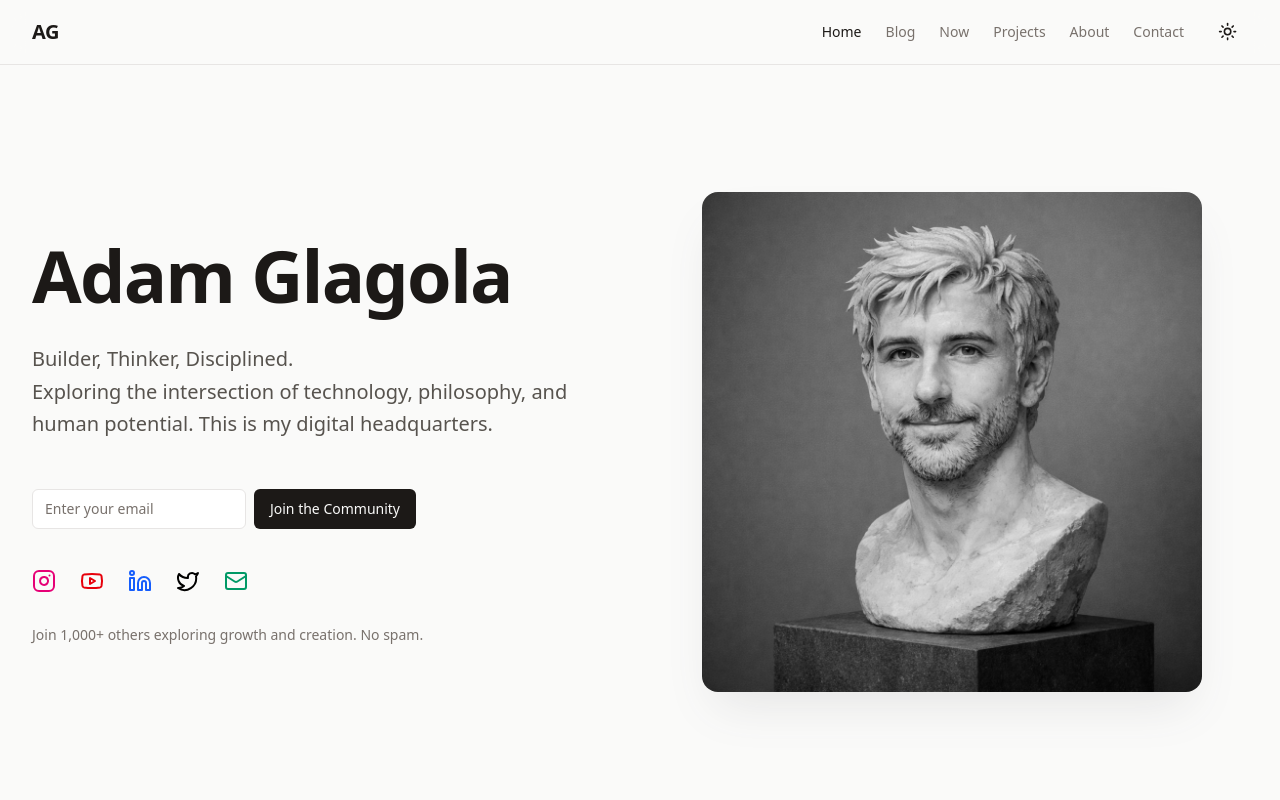
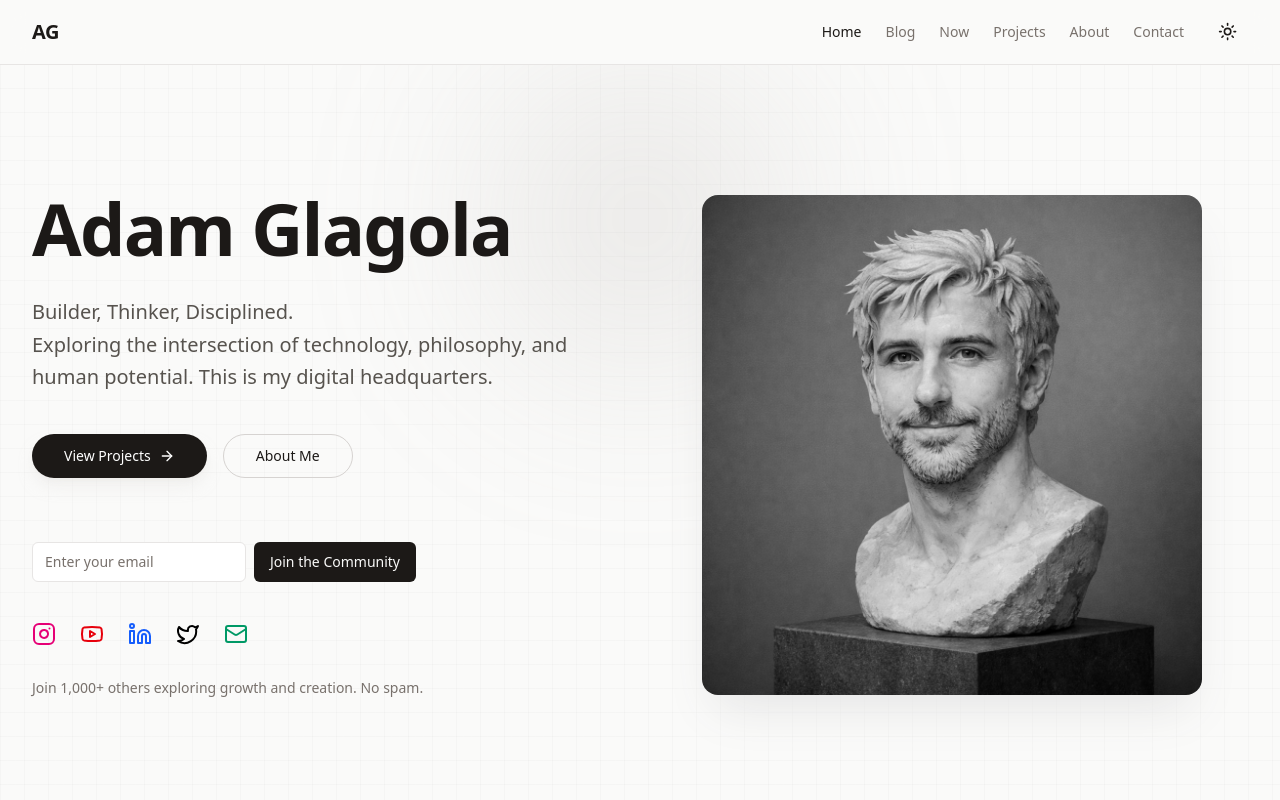
Before and after one commit to aglagola/personal-hub, a Next.js app: page / in a window 1280 px wide. Shown: the top 800 px of the page. Built offline with nearby package versions, Linux system fonts and the light colour scheme.

Commit message:
Update About + Now Pages

```diff
--- a/src/app/about/page.tsx
+++ b/src/app/about/page.tsx
@@ -1,6 +1,7 @@
 import { Container } from "@/components/ui/container";
 import { Navbar } from "@/components/layout/navbar";
 import { Footer } from "@/components/layout/footer";
+import Image from "next/image";
 
 export default function AboutPage() {
     return (
@@ -9,7 +10,9 @@ export default function AboutPage() {
             <main className="flex-1 pt-16">
                 <section className="py-24">
                     <Container>
-                        <div className="max-w-2xl mx-auto prose prose-stone dark:prose-invert">
+                        <div className="grid gap-12 lg:grid-cols-2 lg:gap-16 items-start">
+                            {/* Content Column */}
+                            <div className="prose prose-stone dark:prose-invert prose-lg">
                                 <h1 className="font-serif text-4xl sm:text-5xl not-prose mb-8">About Adam</h1>
 
                                 <p className="lead">
@@ -34,8 +37,21 @@ export default function AboutPage() {
 
                                 <h2>Contact</h2>
                                 <p>
-                                The best way to reach me is via email at adam@example.com or on Twitter.
+                                    The best way to reach me is via email at <a href="mailto:adamglagolaco@gmail.com" className="font-medium hover:underline">adamglagolaco@gmail.com</a> or on <a href="https://x.com/adamglagola" target="_blank" rel="noopener noreferrer" className="font-bold text-xl text-stone-900 dark:text-stone-50 hover:text-stone-600 dark:hover:text-stone-300 transition-all underline decoration-stone-400 underline-offset-4 hover:decoration-stone-900 dark:hover:decoration-stone-50">X</a>.
                                 </p>
+                            </div>
+
+                            {/* Image Column */}
+                            <div className="relative aspect-[3/4] w-full overflow-hidden rounded-2xl shadow-xl grayscale hover:grayscale-0 transition-all duration-700">
+                                <Image
+                                    src="/about-profile.png"
+                                    alt="Adam Glagola - About"
+                                    fill
+                                    className="object-cover"
+                                    sizes="(max-width: 768px) 100vw, 50vw"
+                                    priority
+                                />
+                            </div>
                         </div>
                     </Container>
                 </section>
--- a/src/app/now/page.tsx
+++ b/src/app/now/page.tsx
@@ -7,8 +7,14 @@ export default function NowPage() {
         <div className="flex min-h-screen flex-col">
             <Navbar />
             <main className="flex-1 pt-16">
-                <section className="py-24">
-                    <Container>
+                <section className="relative py-24 overflow-hidden">
+                    {/* Background: Focus / Active State */}
+                    <div className="absolute inset-0 -z-10 h-full w-full bg-stone-50 dark:bg-stone-950">
+                        <div className="absolute inset-0 bg-[linear-gradient(to_right,#8080800a_1px,transparent_1px),linear-gradient(to_bottom,#8080800a_1px,transparent_1px)] bg-[size:24px_24px]"></div>
+                        <div className="absolute left-1/2 top-1/2 -translate-x-1/2 -translate-y-1/2 h-[600px] w-[600px] rounded-full bg-emerald-500/5 dark:bg-emerald-500/10 blur-[120px] animate-pulse duration-[4000ms]"></div>
+                    </div>
+
+                    <Container className="relative z-10">
                         <div className="max-w-2xl mx-auto">
                             <h1 className="font-serif text-4xl font-bold tracking-tight text-stone-900 dark:text-stone-50 sm:text-5xl mb-8">
                                 Now
--- a/src/app/page.tsx
+++ b/src/app/page.tsx
@@ -15,8 +15,13 @@ export default function Home() {
 
       <main className="flex-1 pt-16">
         {/* Hero Section */}
-        <section className="py-20 md:py-28 lg:py-32 bg-stone-50 dark:bg-stone-950">
-          <Container>
+        <section className="relative py-20 md:py-28 lg:py-32 overflow-hidden">
+          {/* Background Effects */}
+          <div className="absolute inset-0 -z-10 h-full w-full bg-stone-50 dark:bg-stone-950 bg-[linear-gradient(to_right,#8080800a_1px,transparent_1px),linear-gradient(to_bottom,#8080800a_1px,transparent_1px)] bg-[size:24px_24px]">
+            <div className="absolute left-0 right-0 top-0 -z-10 m-auto h-[310px] w-[310px] rounded-full bg-stone-400 opacity-20 blur-[100px] dark:bg-indigo-900/30"></div>
+          </div>
+
+          <Container className="relative z-10">
             <div className="grid gap-12 lg:grid-cols-2 lg:gap-8 items-center">
               <div className="flex flex-col items-center text-center lg:items-start lg:text-left gap-8 max-w-2xl mx-auto lg:mx-0">
                 <h1 className="font-serif text-5xl font-bold tracking-tight text-stone-900 dark:text-stone-50 sm:text-7xl">
@@ -28,7 +33,20 @@ export default function Home() {
                   This is my digital headquarters.
                 </p>
 
-                <div className="flex flex-col sm:flex-row gap-4 mt-4 w-full justify-center lg:justify-start">
+                <div className="flex flex-wrap gap-4 mt-2 justify-center lg:justify-start">
+                  <Button asChild size="lg" className="rounded-full px-8 shadow-lg shadow-stone-200/50 dark:shadow-none hover:shadow-xl transition-all hover:-translate-y-0.5 bg-stone-900 text-white dark:bg-stone-50 dark:text-stone-900">
+                    <Link href="/projects">
+                      View Projects <ArrowRight className="ml-2 h-4 w-4" />
+                    </Link>
+                  </Button>
+                  <Button asChild variant="outline" size="lg" className="rounded-full border-stone-300 dark:border-stone-700 hover:bg-stone-100 dark:hover:bg-stone-800">
+                    <Link href="/about">
+                      About Me
+                    </Link>
+                  </Button>
+                </div>
+
+                <div className="flex flex-col sm:flex-row gap-4 mt-8 w-full justify-center lg:justify-start">
                   <div className="flex w-full max-w-sm items-center space-x-2">
                     <input
                       type="email"
```
Also changed, not shown: public/about-profile.png (added). Lines whose indentation alone changed are shown as unchanged.
